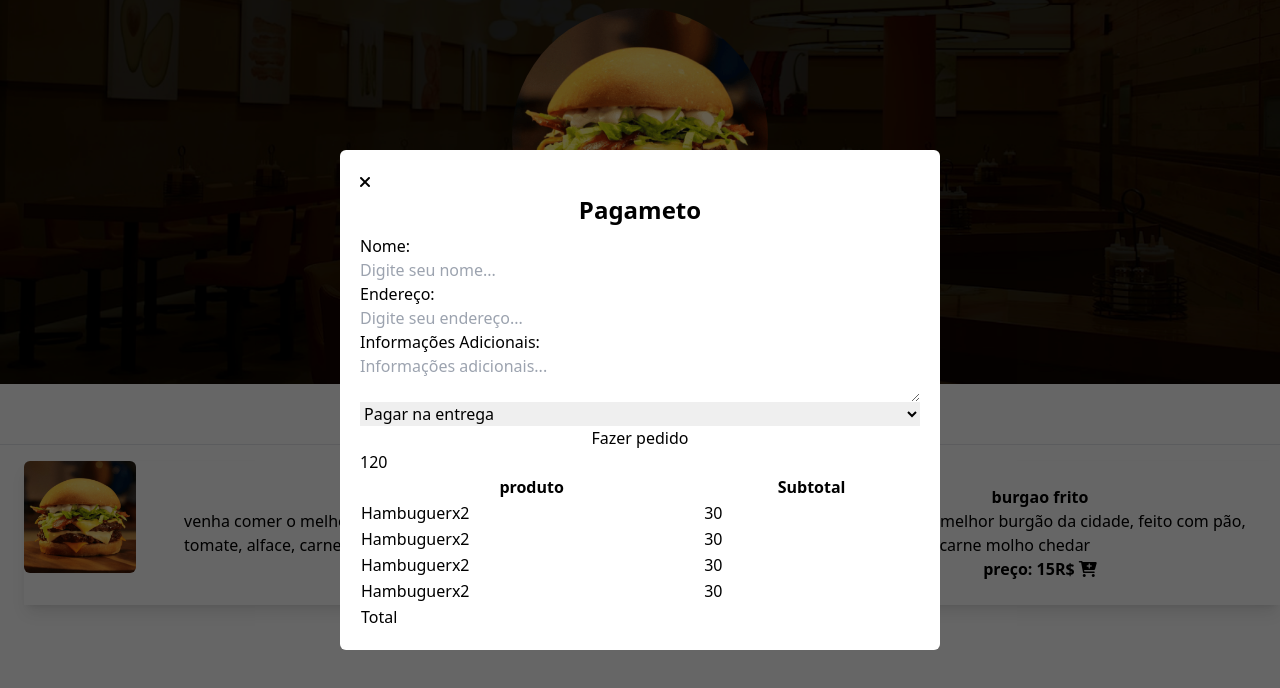
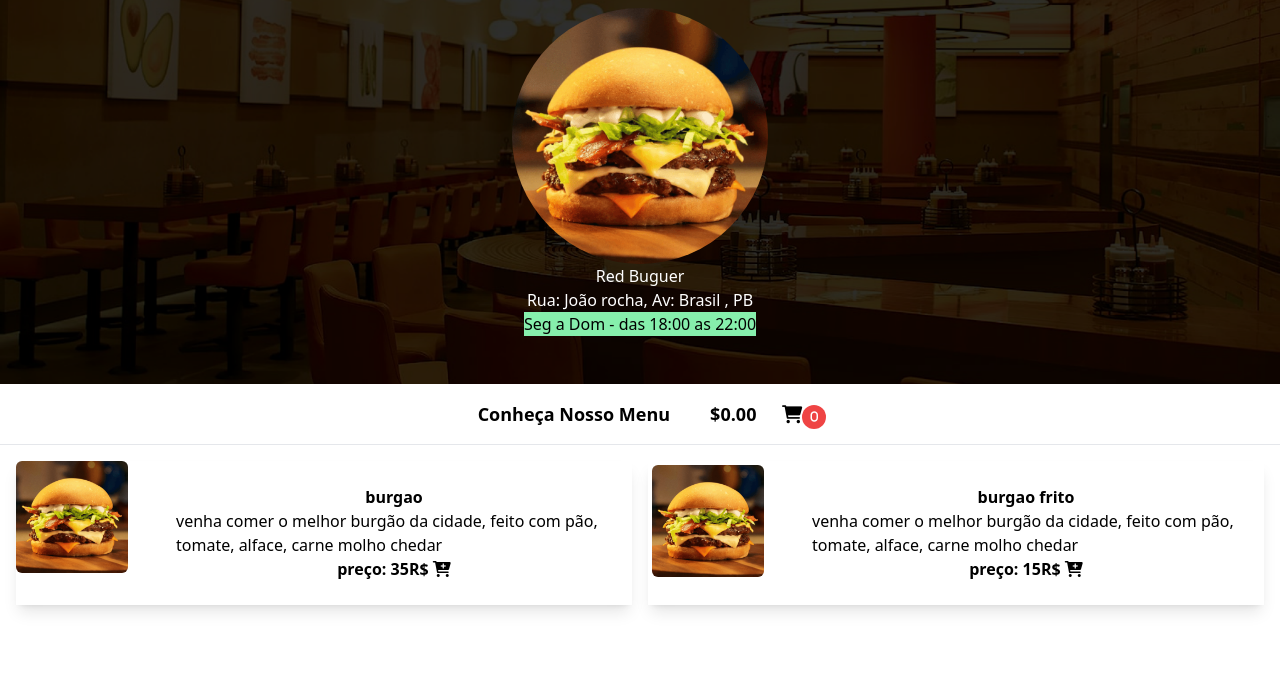
Before and after one commit to AdeiltonPereiraAlves/Projeto-cardapio_digital, a website: page index.html in a window 1280 px wide. Drawn offline with Linux system fonts and the light colour scheme.

Commit message:
consertando scroll x

```diff
--- a/index.html
+++ b/index.html
@@ -13,7 +13,7 @@
     <title>Dev Buguer</title>
 </head>
 
-<body class="h-screen w-screen">
+<body class="max-w-screen overflow-x-hidden">
     <header>
         <div class=" bg-background bg-cover bg-center flex justify-center items-center h-96 relative  ">
             <img src="assets/bg.png" alt="banner" class="absolute inset-0 w-full h-full object-cover">
@@ -44,8 +44,8 @@
 
     <hr>
     <!-- main  -->
-    <main class="flex flex-1" >
-        <div class="grid grid-cols-1 md:grid-cols-2 max-w-7xl gap-4 mx-auto ml-6 col-span-2 relative menu-container mt-4" >
+    <main class="flex flex-1 lg:justify-center " >
+        <div class="grid grid-cols-1 md:grid-cols-2 max-w-7xl gap-4 mx-2 lg:mx-4  col-span-2 relative menu-container mt-4 " >
 
 
 
@@ -80,15 +80,13 @@
         </div>
 
         <!-- //carrinho -->
-        <div class="bg-slate-100 w-[80%] ml-10 h-full  lg:max-w-72   justify-center rounded-l-md flex-col items-center right-0 gap-4 hidden transition-all duration-50000 absolute shadow-lg shadow-left-strong "
+        <div class="bg-slate-100 w-[80%] ml-10 h-full  lg:max-w-72   justify-center rounded-l-md flex-col items-center right-0 gap-4 hidden transition-all duration-50000 absolute shadow-lg shadow-left-strong overflow-x-hidden "
             id="fechar-carrinho">
             <div class="flex justify-start w-full items-baseline ">
                 <div class="text-xl ml-2 md:mt-2 p-2">
                     <button id="botaoFecharCarrinho" class="hover:text-zinc-600" ><i class="fa-solid fa-xmark "></i></button>
                 </div>
-                <!-- <div class="flex w-full justify-center">
-                    <h2 class="">carrinho</h2>
-                </div> -->
+
             </div>
             <div class="bg-slate-100 w-screen m-auto h-full lg:max-w-72 justify-centerc flex  flex-col items-center right-0 gap-4  item-container">
 
@@ -106,14 +104,14 @@
     </main>
 
     <!-- //pgamentos de pedidos -->
-    <div class="bg-black/60 w-full h-full fixed top-0 left-0 z-[99] flex items-center justify-center pag-container">
+    <div class="bg-black/60 w-full h-full fixed top-0 left-0 z-[99] hidden items-center justify-center pag-container">
         <div class="bg-white p-5 rounded-md min-w-[90%] md:min-w-[600px]">
 
                 <button id="botaoFecharModal" class="hover:text-zinc-600" ><i class="fa-solid fa-xmark "></i></button>
 
             <h2  class="text-center font-bold text-2xl mb-2">Pagameto</h2>
             <div class="flex justify-center flex-col">
-                <form action="submit" class="flex flex-col">
+                <form action="submit" class="flex flex-col ">
                     <label for="nome">Nome: </label>
                     <input type="text" name="nome" id="nome" required placeholder="Digite seu nome... ">
                     <label for="nome">Endereço: </label>
@@ -125,40 +123,23 @@
                             <option value="opcao1">Pagar na entrega</option>
                             <option value="opcao2">pagar via pix</option>
                         </select>
-                    <input type="submit" value="Fazer pedido" class="cursor-pointer">
+                    <div class="w-full flex justify-center m-2"><input type="submit" value="Fazer pedido" class="cursor-pointer bg-green-400 hover:bg-green-500 text-white p-4 rounded-sm w-60"></div>
                 </form>
-                <table>
+                <h2>Seu pedido</h2>
+                <table class="min-w-full divide-y divide-gray-200">
                     <thead>
-                        <th>produto</th>
-                        <th>Subtotal</th>
+                        <th class="w-1/2 border border-gray-300 px-4 py-2">produto</th>
+                        <th class="w-1/2 border border-gray-300 px-4 py-2">Subtotal</th>
 
                     </thead>
-                    <tbody>
-                        <tr>
-                            <td>Hambuguer<span>x2</span></td>
-                            <td>30</td>
-                        </tr>
-                        <tr>
-                            <td>Hambuguer<span>x2</span></td>
-                            <td>30</td>
+                    <tbody id="tbody" class="bg-white divide-y divide-gray-200">
 
-                        </tr>
-                        <tr>
-                            <td>Hambuguer<span>x2</span></td>
-                            <td>30</td>
-                        </tr>
-                        <tr>
-                            <td>Hambuguer<span>x2</span></td>
-                            <td>30</td>
-                        </tr>
-                        <tr>
-                            120
-                        </tr>
+
                     </tbody>
                     <tfoot>
                         <tr>
-                            <td>Total</td>
-                            <td id="td-total"></td>
+                            <td class="font-black w-1/2 border border-gray-300 px-4 py-2">Total</td>
+                            <td id="td-total" class="font-black w-1/2 border border-gray-300 px-4 py-2"></td>
 
                         </tr>
 
--- a/js/index.js
+++ b/js/index.js
@@ -1,6 +1,7 @@
 //imports
 
 // pegando id do html
+document.addEventListener('DOMContentLoaded', () => {
 
 
 let precoTotalCart = 0;
@@ -59,7 +60,7 @@
     if (!arryCart.some(item => item.id === id)) {
         arryCart.push(item)
         precoTotalCart = totalCart(arryCart);
-            numeroItemsCart ++;
+        numeroItemsCart++;
         icon.textContent = numeroItemsCart;
 
     }
@@ -73,7 +74,7 @@
         } else {
             // Se o item não foi encontrado, adicione-o ao carrinho
             arryCart.push({ id: id, qnt: qnt + 1 }); // Adiciona o item com quantidade 1 ao carrinho
-                numeroItemsCart ++;
+            numeroItemsCart++;
             icon.textContent = numeroItemsCart;
         }
     }
@@ -106,7 +107,7 @@
     itemContainer.innerHTML = '';
     cart.forEach(item => {
         const itemDiv = document.createElement('div');
-            itemDiv.classList.add('flex', 'w-60', 'h-28', 'bg-slate-100', 'rounded-md', 'p-4', 'overflow-hidden','border-b');
+        itemDiv.classList.add('flex', 'w-60', 'h-28', 'bg-slate-100', 'rounded-md', 'p-4', 'overflow-hidden', 'border-b');
 
         const img = document.createElement('img');
         img.src = item.img;
@@ -128,7 +129,7 @@
         quantityDiv.classList.add('flex', 'p-2', 'gap-2');
 
         const decreaseBtn = document.createElement('button');
-            decreaseBtn.classList.add('p-4','rounded-sm','border','flex','items-center','hover:bg-white','h-4','border-gray-800-dark')
+        decreaseBtn.classList.add('p-4', 'rounded-sm', 'border', 'flex', 'items-center', 'hover:bg-white', 'h-4', 'border-gray-800-dark')
         decreaseBtn.textContent = '-';
         decreaseBtn.addEventListener('click', () => {
             if (item.qnt > 1) {
@@ -146,7 +147,7 @@
         quantitySpan.textContent = item.qnt;
 
         const increaseBtn = document.createElement('button');
-            increaseBtn.classList.add('p-4','rounded-sm','border','flex','items-center','hover:bg-white','h-4','border-gray-800-dark')
+        increaseBtn.classList.add('p-4', 'rounded-sm', 'border', 'flex', 'items-center', 'hover:bg-white', 'h-4', 'border-gray-800-dark')
         increaseBtn.textContent = '+';
         increaseBtn.addEventListener('click', () => {
             item.qnt++;
@@ -180,13 +181,16 @@
 const btnPedidos = document.querySelector('#btn-pedidos')
 const pagContainer = document.querySelector('.pag-container')
 
-    btnPedidos.addEventListener('click',() =>{
+btnPedidos.addEventListener('click', () => {
     closeCarrinho.classList.contains('hidden') ? closeCarrinho.classList.toggle('flex') && closeCarrinho.classList.remove('hidden') : closeCarrinho.classList.toggle('hidden') && closeCarrinho.classList.remove('flex');
 
-       pagContainer.classList.contains('hidden')? pagContainer.classList.toggle('flex') && pagContainer.classList.remove('hidden'):""
-
+    pagContainer.classList.contains('hidden') ? pagContainer.classList.toggle('flex') && pagContainer.classList.remove('hidden') : ""
+    if(pagContainer.classList.contains('flex')){
         const btn = document.querySelector('#td-total')
         btn.textContent = precoTotalCart;
+        listarTabela(arryCart)
+
+    }
 
 
 })
@@ -194,7 +198,33 @@
 
 butaoFecharModal.addEventListener('click', () => {
     pagContainer.classList.toggle('hidden') && pagContainer.classList.remove('flex')
+    tabela.innerHTML = ''
+})
+
+//tabela do modal de pagamentos
+const tabela = document.querySelector('#tbody')
+function listarTabela(cart) {
+    cart.map((item) => {
+
+        tabela.innerHTML += `
+            <tr>
+            <td class="w-1/2 border border-gray-300 px-4 py-2">${item.nome}<span> x ${item.qnt}</span></td>
+            <td class="w-1/2 border border-gray-300 px-4 py-2">${item.preco}</td>
+        </tr>
+            `
 
     })
+}
 
-    //pagina de pagamento
+
+
+
+
+
+
+
+
+
+
+
+});
```
Also changed, not shown: styles/output.css. Lines whose indentation alone changed are shown as unchanged.
